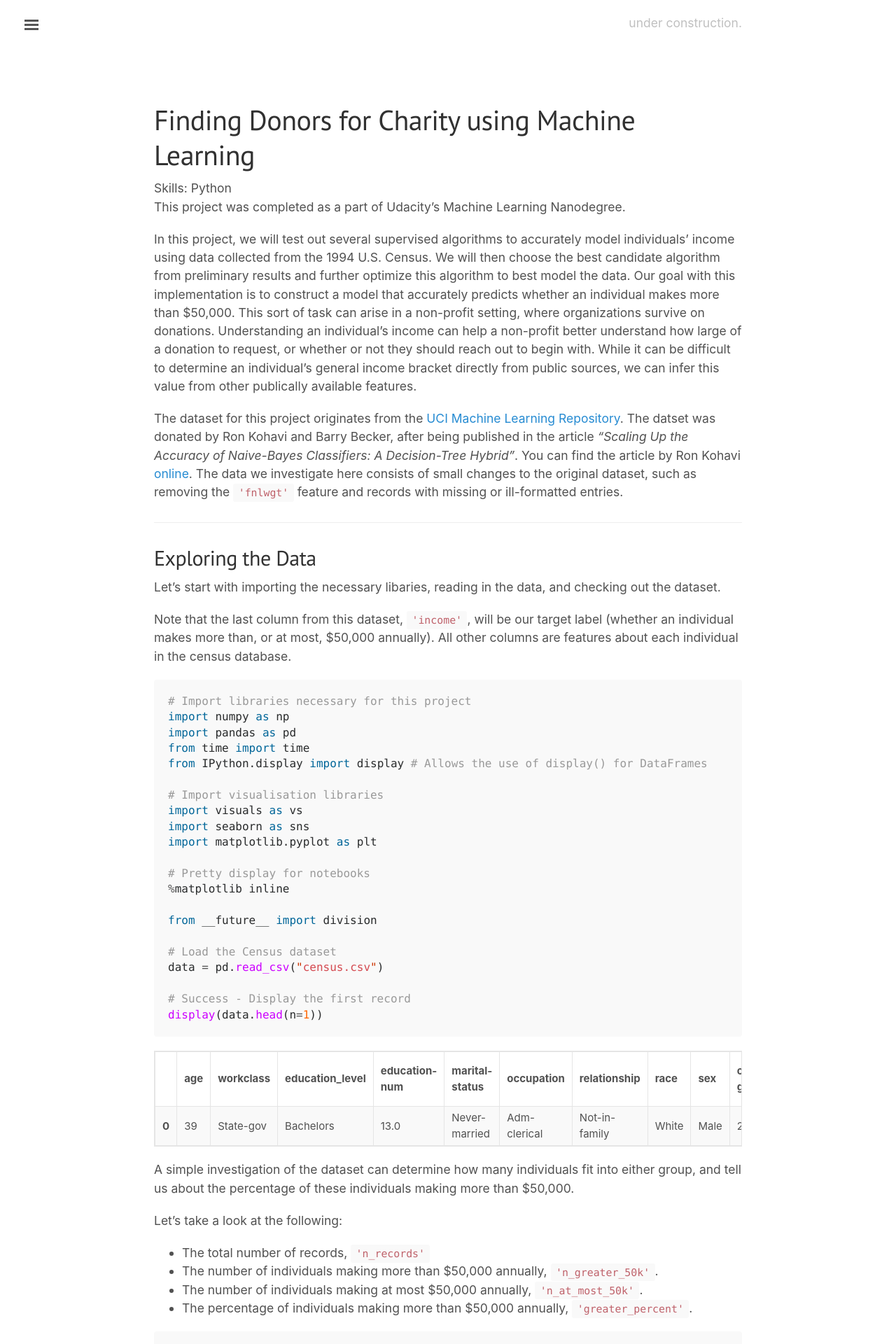
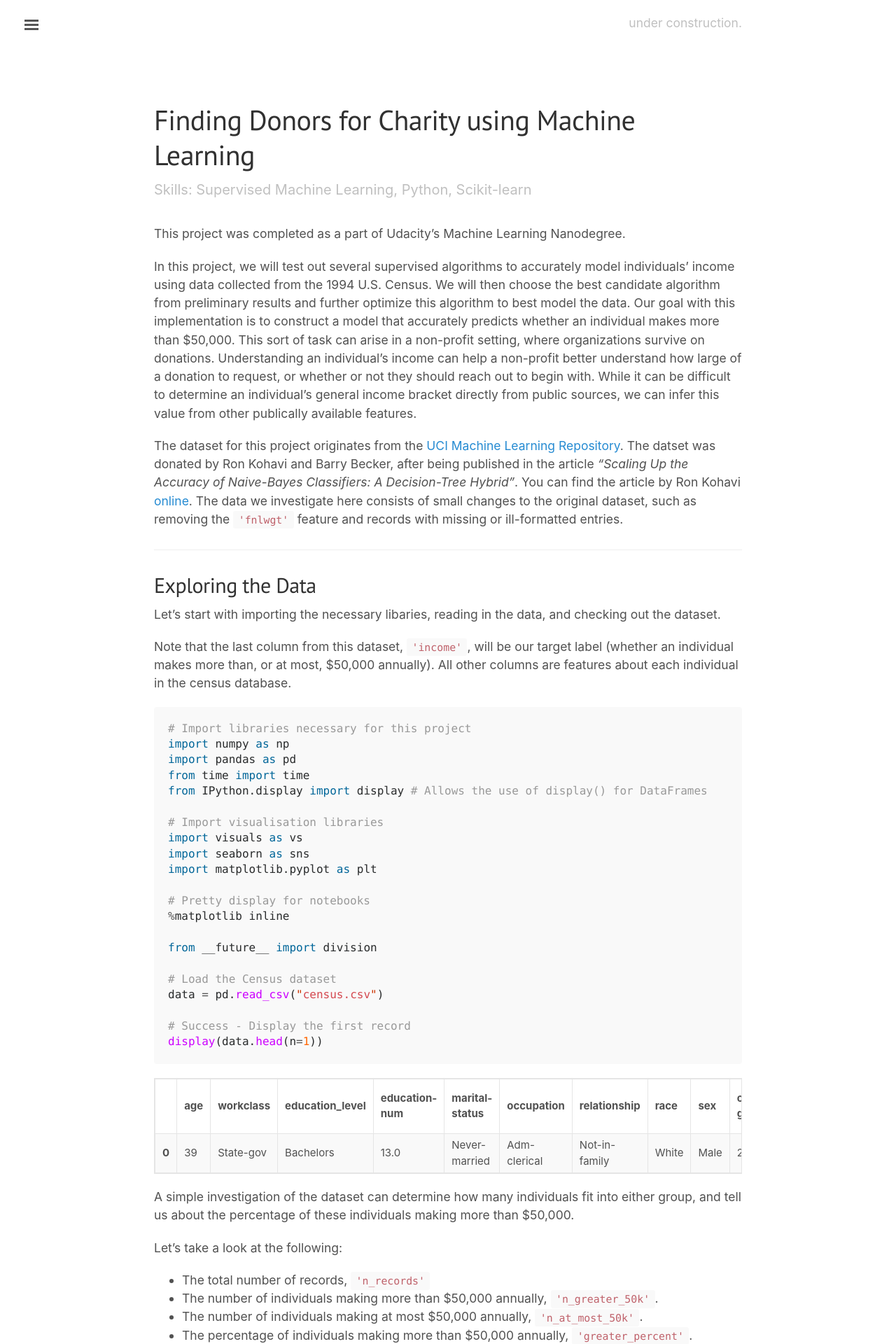
Before and after one commit to sajal2692/sajalsharma-v1, a Jekyll site: the page built from projects/finding_donors.md, in a window 1280 px wide. Shown: the top 1920 px of the page at 70% size. Built offline with Jekyll 4.4.1, drawn with Linux system fonts in a browser that asks for light colours; nearby versions of some CDN libraries.

Commit message:
notebook additions
- added skills info div
- tested out with finding donors project

```diff
--- a/_includes/head.html
+++ b/_includes/head.html
@@ -90,10 +90,8 @@ document.addEventListener('DOMContentLoaded', function(){
   <link rel="apple-touch-icon-precomposed" sizes="144x144" href="{{ site.baseurl }}/public/apple-touch-icon-precomposed.png">
   <link rel="shortcut icon" type="image/png" href="{{ site.baseurl }}/public/favicon.png">
 
-
   <!-- Font Awesome -->
   <script src="https://use.fontawesome.com/3b939aa255.js"></script>
-
 
   <!-- Holder.js Image Placeholders -->
   <script src="https://cdnjs.cloudflare.com/ajax/libs/holder/2.9.4/holder.min.js"></script>
@@ -101,8 +99,6 @@ document.addEventListener('DOMContentLoaded', function(){
   <!-- Animate.css -->
   <link rel="stylesheet" href="https://cdnjs.cloudflare.com/ajax/libs/animate.css/3.5.2/animate.min.css">
 
-
-
   <!-- RSS -->
   <link rel="alternate" type="application/rss+xml" title="RSS" href="/atom.xml">
 
--- a/_layouts/notebook.html
+++ b/_layouts/notebook.html
@@ -4,7 +4,7 @@ layout: default
 
 <div class="notebook">
   <h1 class="notebook-title">{{ page.title }}</h1>
-  <span class="project-skills">Skills: {{ page.skills}}</span>
+  <div class="project-skills">Skills: {{ page.skills}}</div>
   <!-- <a href={{}}>View on Github</a> -->
   {{ content }}
 </div>
--- a/projects/finding_donors.md
+++ b/projects/finding_donors.md
@@ -1,7 +1,7 @@
 ---
 layout: notebook
 title: Finding Donors for Charity using Machine Learning
-skills: Python
+skills: Supervised Machine Learning, Python, Scikit-learn
 ---
 
 
--- a/public/css/lanyon.css
+++ b/public/css/lanyon.css
@@ -742,6 +742,12 @@ a.pagination-item:hover {
 }
 
 /*Project Notebooks*/
+.project-skills {
+  color: #c0c0c0;
+  font-size: 1rem;
+  margin-bottom: 1.75rem;
+}
+
 .dataframe {
   font-size: 0.75rem;
 }
```
Also changed, not shown: other parts of _layouts/notebook.html (+0 -1 lines).
